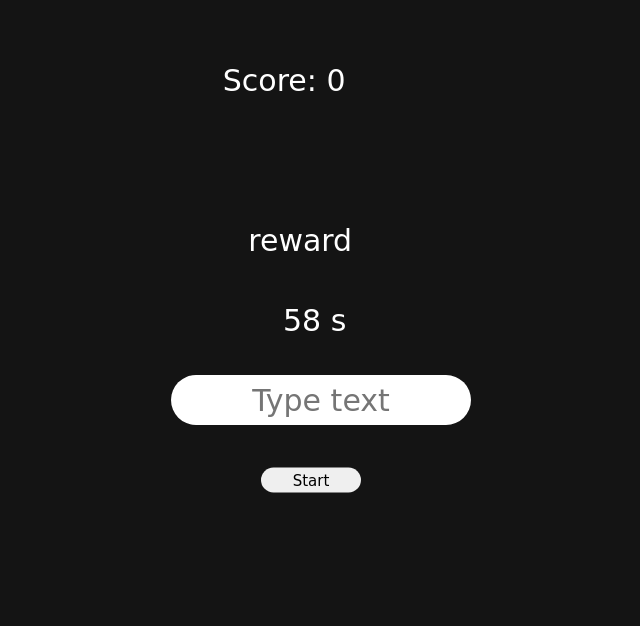
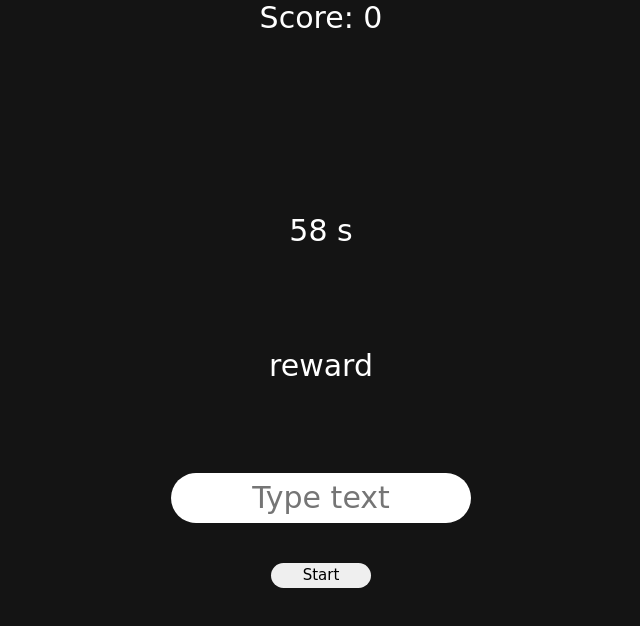
Before and after one commit to Spartan1ks/speed-typing-game, a plain HTML site: page index.html in a window 1280 px wide. Both pictures are taken after a click on the button "Start". Shown: the whole page, without its empty margins (319-959 px from the left). Drawn offline with Linux system fonts and the light colour scheme.

Commit message:
position update
I made position with flex and tried to fix bug when time counter goes crazy when you click start button couple times in a row

```diff
--- a/index.html
+++ b/index.html
@@ -6,11 +6,13 @@
 	<link rel="stylesheet" type="text/css" href="style.css">
 </head>
 <body>
-    <p class="score-counter">Score: <span id="score-counter">0</span></p>
-	<p id="time_counter">60 s</p>
-	<p id="word"></p>
-	<input type="text" name="" id="input" placeholder="Type text">
-	<button id="button">Start</button>
+		<p class="score-counter">Score: <span id="score-counter">0</span></p>
+	<div class="wrapper">
+		<p id="time_counter">60 s</p>
+		<p id="word">[]</p>
+		<input type="text" name="" id="input" placeholder="Type text">
+		<button id="button">Start</button>
+	</div>
 
 	<script type="text/javascript" src="script.js"></script>
 </body>
--- a/script.js
+++ b/script.js
@@ -21,7 +21,7 @@ let score = 0;
 let time = 60;
 
 button.addEventListener('click', function(){
-    score_counter.innerHTML = '0';
+	if (time === 60){
 		word.innerHTML = words[Math.floor(Math.random() * words.length)];
 		let Interval = setInterval(function(){
 			if (time > 0) {
@@ -41,8 +41,9 @@ button.addEventListener('click', function(){
 				time_counter.innerHTML = "60 s";
 				time = 60;
 				score = 0;
-		    word.innerHTML = "";
+				word.innerHTML = "[]";
 				clearInterval(Interval);
 			}
 		},1000);
+	}
 });
--- a/style.css
+++ b/style.css
@@ -8,14 +8,39 @@
 body{
 	background-color: #141414;
 	color: #fff;
+
+	height: 100vh;
 }
+
+.wrapper{
+	width: 100%;
+	height: 100%;
+
+	display: flex;
+	justify-content: center;
+	align-items: center;
+	flex-direction: column;
+}
+
+.main{
+	width: 100%;
+	height: 100%;
+
+
+	display: flex;
+	justify-self: center;
+	align-items: center;
+	flex-direction: column;
+}
+
+
 
 #input{
 	/*Position*/
-	position: absolute;
+	/* position: absolute;
 	top: 50%;
 	left: 50%;
-	transform: translate(-50%,-50%);
+	transform: translate(-50%,-50%); */
 
 	/*Border*/
 	border: none;
@@ -26,6 +51,7 @@ body{
 	height: 50px;
 
 	padding: 20px;
+	margin: 40px;
 
 	text-align: center;
 
@@ -40,11 +66,6 @@ body{
 	border-radius: 15px;
 
 	font-size: 15px;
-
-	position: absolute;
-	top: 60%;
-	left: 50%;
-	transform: translate(-60%,-50%);
 }
 
 #button:hover{
@@ -60,25 +81,18 @@ body{
 }
 
 #time_counter{
-	position: absolute;
-	top: 40%;
-	left: 50%;
-	transform: translate(-60%,-50%);
 	font-size: 30px;
+	padding-bottom: 50px;
 }
 
 #word{
-	position: absolute;
-	top: 30%;
-	left: 50%;
-	transform: translate(-70%,-50%);
 	font-size: 30px;
+	padding: 50px;
 }
 
 .score-counter{
     position: absolute;
-    top: 10%;
     left: 50%;
-    transform: translate(-80%,-50%);
-    font-size: 30px;
+    transform: translate(-50%);
+	font-size: 30px;
 }
```
Lines whose indentation alone changed are shown as unchanged.
